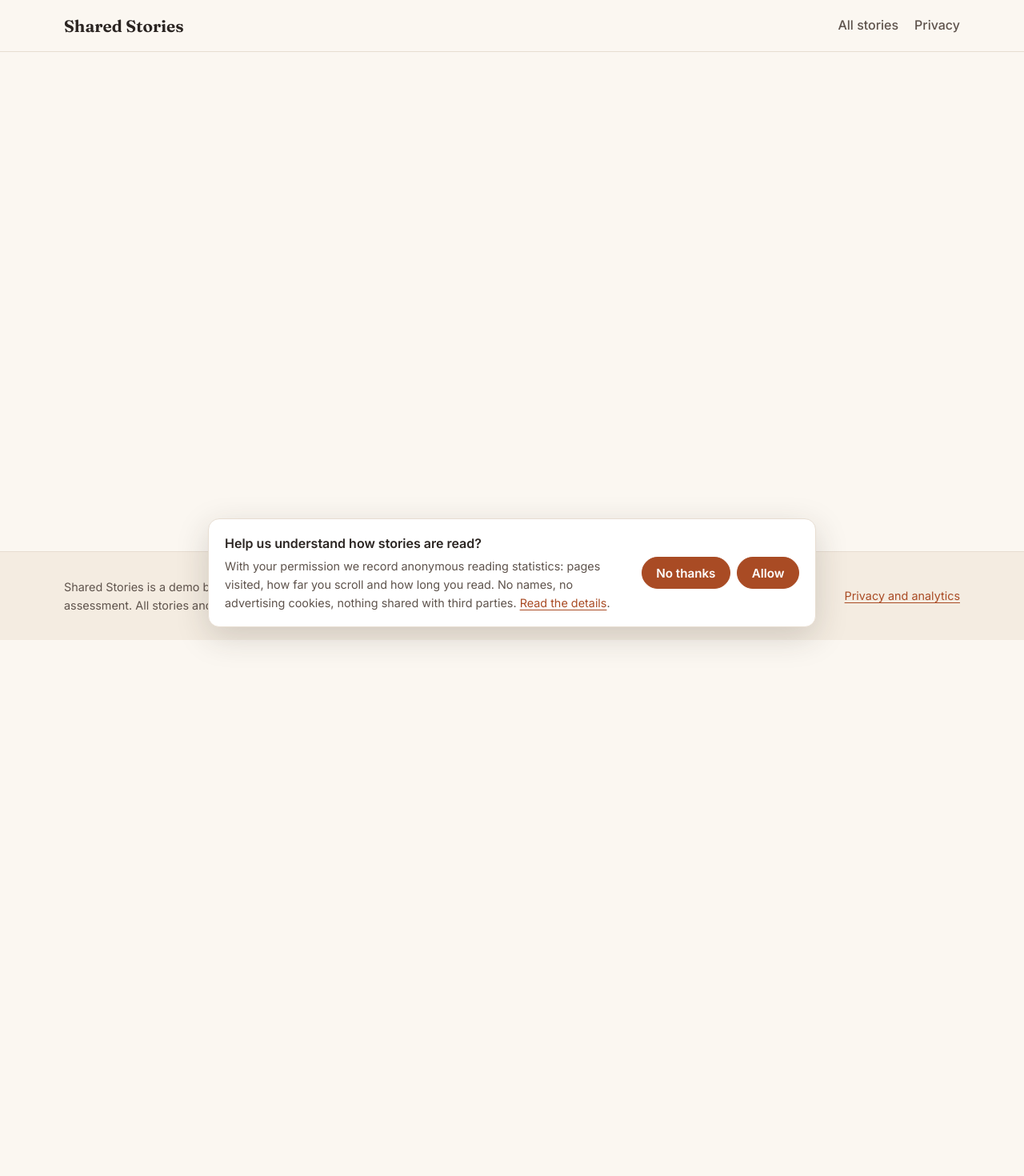
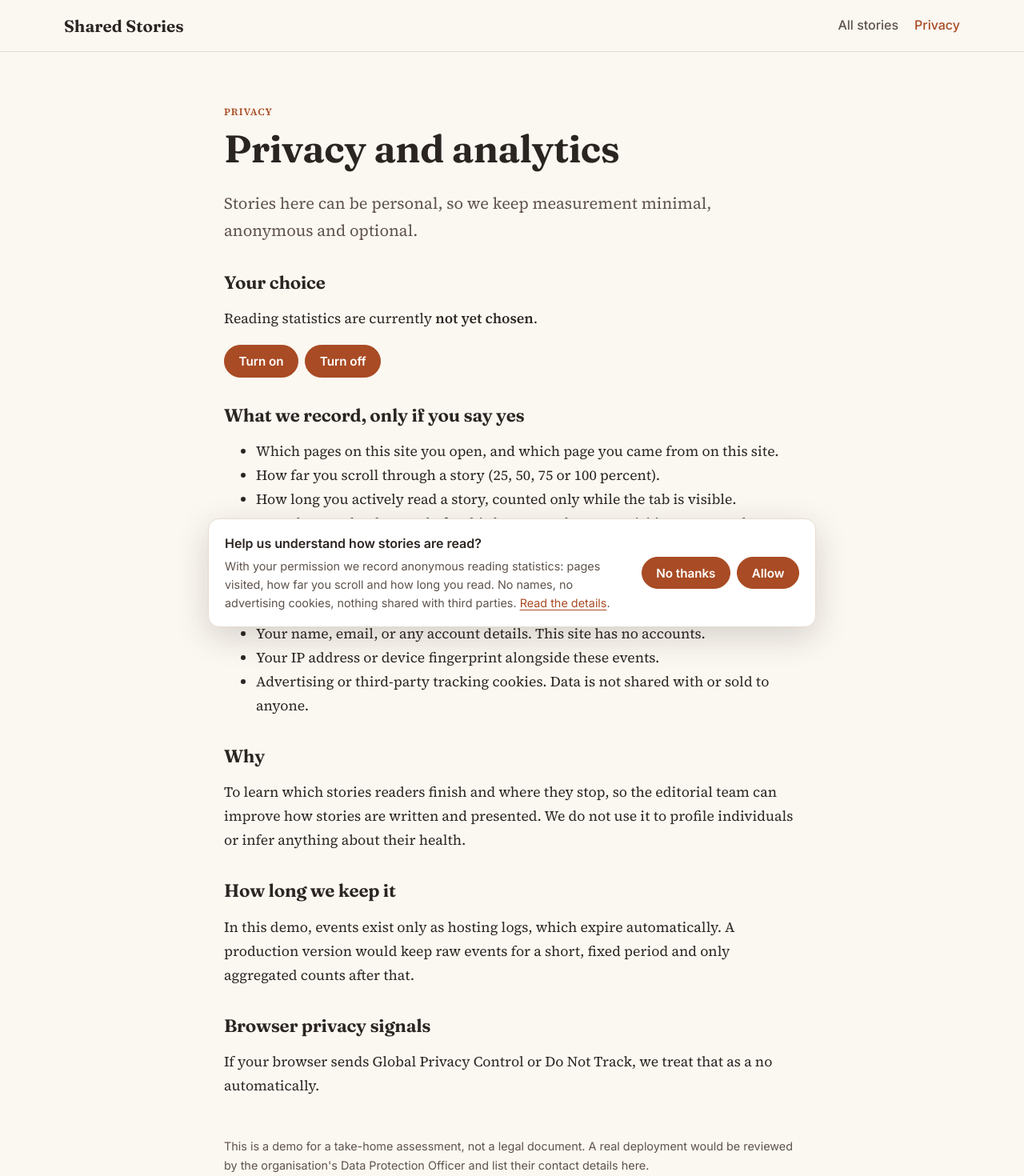
Before and after one commit to PrakharNagpal/GAI-STORIES, a Nuxt app in the folder web/: page /privacy in a window 1280 px wide. Shown: the top 1470 px of the page at 80% size. Before the commit the page ends 800 px from the top, so only its background shows below. Built offline with nearby package versions, Linux system fonts and the light colour scheme.

Commit message:
privacy page with consent controls

```diff
--- /dev/null
+++ b/web/app/pages/privacy.vue
@@ -0,0 +1,108 @@
+<script setup lang="ts">
+useSeoMeta({
+    title: 'Privacy and analytics',
+    description: 'What Shared Stories records about reading, why, and how to change your choice.',
+})
+const { consent, grant, deny } = useConsent()
+</script>
+
+<template>
+    <article class="narrow privacy">
+        <p class="eyebrow">Privacy</p>
+        <h1>Privacy and analytics</h1>
+        <p class="lede">
+            Stories here can be personal, so we keep measurement minimal, anonymous and optional.
+        </p>
+
+        <h2>Your choice</h2>
+        <ClientOnly>
+            <p>
+                Reading statistics are currently
+                <strong>{{ consent === 'granted' ? 'on' : consent === 'denied' ? 'off' : 'not yet chosen' }}</strong>.
+            </p>
+            <div class="actions">
+                <button type="button" class="btn" :disabled="consent === 'granted'" @click="grant">Turn on</button>
+                <button type="button" class="btn" :disabled="consent === 'denied'" @click="deny">Turn off</button>
+            </div>
+        </ClientOnly>
+
+        <h2>What we record, only if you say yes</h2>
+        <ul>
+            <li>Which pages on this site you open, and which page you came from on this site.</li>
+            <li>How far you scroll through a story (25, 50, 75 or 100 percent).</li>
+            <li>How long you actively read a story, counted only while the tab is visible.</li>
+            <li>A random ID that lasts only for this browser tab, so one visit's events can be grouped.</li>
+        </ul>
+
+        <h2>What we never record</h2>
+        <ul>
+            <li>Your name, email, or any account details. This site has no accounts.</li>
+            <li>Your IP address or device fingerprint alongside these events.</li>
+            <li>Advertising or third-party tracking cookies. Data is not shared with or sold to anyone.</li>
+        </ul>
+
+        <h2>Why</h2>
+        <p>
+            To learn which stories readers finish and where they stop, so the editorial team can improve how stories
+            are written and presented. We do not use it to profile individuals or infer anything about their health.
+        </p>
+
+        <h2>How long we keep it</h2>
+        <p>
+            In this demo, events exist only as hosting logs, which expire automatically. A production version would
+            keep raw events for a short, fixed period and only aggregated counts after that.
+        </p>
+
+        <h2>Browser privacy signals</h2>
+        <p>If your browser sends Global Privacy Control or Do Not Track, we treat that as a no automatically.</p>
+
+        <p class="meta note">
+            This is a demo for a take-home assessment, not a legal document. A real deployment would be reviewed by
+            the organisation's Data Protection Officer and list their contact details here.
+        </p>
+    </article>
+</template>
+
+<style scoped>
+.narrow {
+    width: min(100% - 2.5rem, 720px);
+    margin-inline: auto;
+}
+
+.privacy {
+    padding: clamp(2rem, 6vw, 4rem) 0;
+    font-family: var(--font-reading);
+    font-size: 1.1rem;
+    line-height: 1.7;
+}
+
+.privacy h1 {
+    font-size: clamp(2rem, 5vw, 3rem);
+}
+
+.privacy h2 {
+    font-size: 1.4rem;
+    margin-top: 2.2rem;
+}
+
+.lede {
+    font-size: 1.25rem;
+    color: var(--ink-soft);
+}
+
+.actions {
+    display: flex;
+    gap: 0.5rem;
+    flex-wrap: wrap;
+}
+
+.btn:disabled {
+    opacity: 0.45;
+    cursor: default;
+}
+
+.note {
+    margin-top: 3rem;
+    font-family: var(--font-ui);
+}
+</style>
--- a/web/nuxt.config.ts
+++ b/web/nuxt.config.ts
@@ -38,6 +38,6 @@ export default defineNuxtConfig({
   routeRules: {
     '/': { headers: { 'cache-control': 'public, s-maxage=60, stale-while-revalidate=300' } },
     '/stories/**': { headers: { 'cache-control': 'public, s-maxage=60, stale-while-revalidate=300' } },
-    // '/privacy': { prerender: true },
+    '/privacy': { prerender: true },
   },
 })
```
